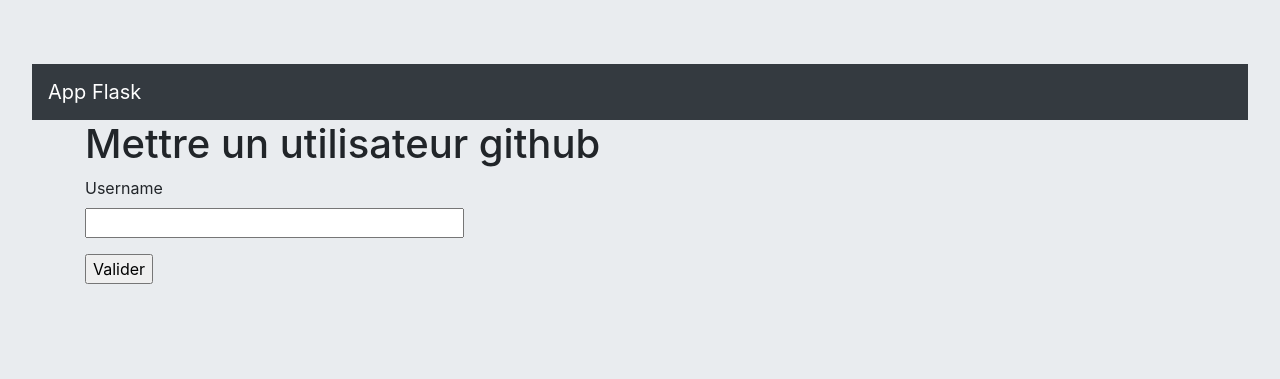
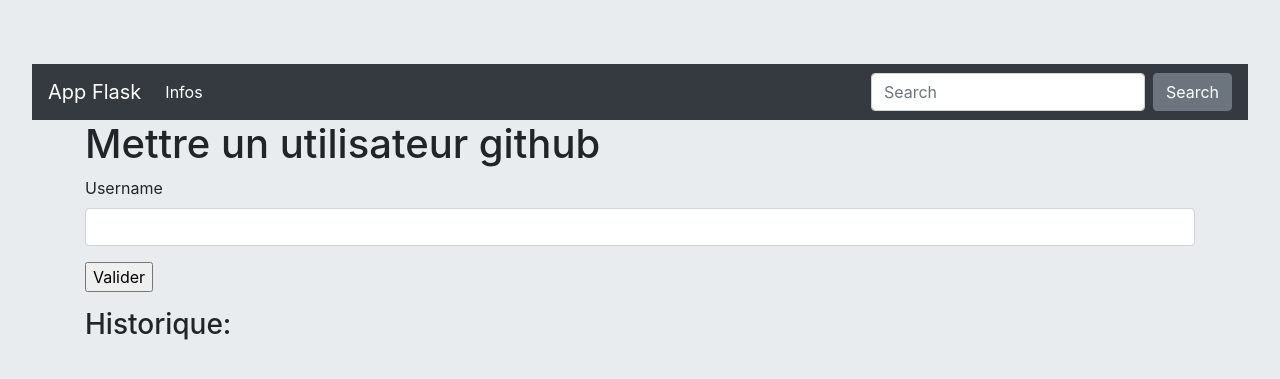
Before and after one commit to mamadoundiaye13/flask-app, a Flask app: page / in a window 1280 px wide. Shown: the top 379 px of the page. Run offline with Flask 2, Linux system fonts and the light colour scheme; data that the repository does not hold is empty; some libraries are stand-ins or nearby versions.

Commit message:
wep scrapping

```diff
--- a/app.py
+++ b/app.py
@@ -1,33 +1,51 @@
-from flask import render_template, url_for, Flask, redirect
+from flask import render_template, url_for, Flask, redirect, request
 import requests
-from config import Config
+from config import *
 from form import IndexForm
 from bs4 import BeautifulSoup as bs
-app = Flask(__name__)
+from flask_mysqldb import MySQL
+import pandas as pd
+import matplotlib.pyplot as plt
+import os
+import time
+import numpy as np
+
+app = Flask(__name__, static_folder='assets')
 app.config.from_object(Config)
+
+app.config['MYSQL_HOST'] = 'localhost'
+app.config['MYSQL_USER'] = 'root'
+app.config['MYSQL_PASSWORD'] = 'root'
+app.config['MYSQL_DB'] = 'DatabaseFlask'
+
+mysql = MySQL(app)
 
 @app.route('/', methods=['POST', 'GET'])
 def index():
     form = IndexForm()
-    if form.validate_on_submit():
-        return redirect(url_for('getUser', name=form.username.data))
+    cur = mysql.connection.cursor()
+    if form.validate_on_submit() and request.method == "POST":
+        # Insertion du login tapé dans le input
+        try:
+            cur.execute("INSERT INTO user (username, date) VALUES (%s, current_timestamp())", (form.username.data,))
+            mysql.connection.commit()
+            return redirect(url_for('getUser', name=form.username.data))
+        except Exception as e:
+            print(e)
+            return redirect(url_for('getUser', name=form.username.data))
 
-    url = "https://www.journaldunet.com/solutions/dsi/1420928-quels-sont-les-langages-les-mieux-maitrises-par-les-dev-francais/"
-    r = requests.get(url)
-    page = r.content
-    s = bs(page, 'html.parser')
-    images = s.find_all('img')
-    imgs = []
+    # Recupération des users cherchés
+    try:
+        query = "SELECT * from user"
+        cur.execute(query)
+        history = cur.fetchall()
+        return render_template('index.html',
+            form=form,
+            history = list(history)
+            )
 
-    for img in images:
-        if (img.has_attr('src') and img['src'].endswith('.jpeg')):
-            imgs.append(img['src'])
-
-    return render_template('index.html',
-        title='Username',
-        form=form,
-        imgs = imgs
-        )
+    except Exception as e:
+        return (str(e))
 
 @app.route('/user/<name>')
 @app.route('/user/')
@@ -68,7 +86,7 @@ def getUser(name=None):
             reposFollowings = reposFollowings
             )
 
-    elif response.headers['X-RateLimit-Remaining'] == str(0):
+    else:
         return render_template('error.html',
             status_code = response.status_code,
             limit = int(response.headers['X-RateLimit-Remaining']),
@@ -96,5 +114,63 @@ def getOneRepos(name=None, id=None, reposName = None):
         languages = languages
         )
 
+@app.route('/infos/')
+def infos():
+    url ="https://sebastien.saunier.me/blog/2014/05/13/classement-technologique-des-villes-francaises.html"
+    url2 = "https://www.journaldunet.com/solutions/dsi/1420928-quels-sont-les-langages-les-mieux-maitrises-par-les-dev-francais/"
+
+    r = requests.get(url2)
+    page2 = r.content
+    page = requests.get(url)
+
+    s = bs(page2, 'html.parser')
+    images = s.find_all('img')
+    imgs = []
+
+    for img in images:
+        if (img.has_attr('src') and img['src'].endswith('.jpeg')):
+            imgs.append(img['src'])
+
+
+    ## nombres de users par Villes francaises
+
+    df_list = pd.read_html(page.text)
+    df = df_list[0]
+
+    if not os.path.exists('./assets'):
+        os.makedirs('assets')
+
+    x =df['Agglomération'].tolist()
+    y = df['Dev / 1000 habitants'].tolist()
+    fig, ax = plt.subplots()
+    width = 0.5
+    ind = np.arange(len(y))
+    ax.barh(ind, y, width, color="blue")
+    ax.set_yticks(ind+width/2)
+    ax.set_yticklabels(x, minor=False)
+    plt.title('Pourcentage du nombre de dev par agglomération')
+    plt.xlabel('Pourcentage')
+    plt.ylabel('Agglomération')
+    for i, v in enumerate(y):
+        ax.text(v, i + .20, str(v), color='blue', fontweight='bold')
+    plt.savefig('./assets/bar.png', format='png', bbox_inches='tight')
+
+    m =df['Agglomération'].tolist()
+    n = df['# GitHub'].tolist()
+    fig, bx = plt.subplots()
+    width = 0.5
+    ind = np.arange(len(n))
+    bx.barh(ind, n, width, color="blue")
+    bx.set_yticks(ind+width/2)
+    bx.set_yticklabels(m, minor=False)
+    plt.title("Nombre d'utilisateur GitHub par agglomération")
+    plt.xlabel("Nombre d'utilisateur GitHub")
+    plt.ylabel('Agglomération')
+    for i, v in enumerate(n):
+        bx.text(v, i + .20, str(v), color='blue', fontweight='bold')
+    plt.savefig('./assets/hist.png', format='png', bbox_inches='tight')
+    return render_template('infos.html', images = imgs)
+
+
 if __name__ == '__main__' :
     app.run(debug = True)
--- a/templates/base.html
+++ b/templates/base.html
@@ -30,6 +30,18 @@
             aria-controls="navbarColor02" aria-expanded="false" aria-label="Toggle navigation">
         <span class="navbar-toggler-icon"></span>
     </button>
+
+    <div class="collapse navbar-collapse" id="navbarColor02">
+        <ul class="navbar-nav mr-auto">
+            <li class="nav-item active">
+                <a class="nav-link" href="{{ url_for('infos') }}">Infos <span class="sr-only">(current)</span></a>
+            </li>
+        </ul>
+        <form class="form-inline my-2 my-lg-0">
+            <input class="form-control mr-sm-2" type="text" placeholder="Search">
+            <button class="btn btn-secondary my-2 my-sm-0" type="submit">Search</button>
+        </form>
+    </div>
 </nav>
 <div class="container">
     {% block content %}{% endblock %}
--- a/templates/index.html
+++ b/templates/index.html
@@ -3,20 +3,20 @@
     <h1>Mettre un utilisateur github</h1>
     <form action="/" method="post" novalidate>
         {{ form.hidden_tag() }}
-        <p>
+        <div class="form-group">
             {{ form.username.label }}<br>
-            {{ form.username(size=32) }}
-        </p>
+            {{ form.username(size=32, class_="form-control") }}
+        </div>
         <p>{{ form.submit() }}</p>
     </form>
 
-    <div class="my-4">
-        <div class="row">
-            {% for img in imgs %}
-                <div class="col-lg-4 col-md-12 mb-4">
-                    <img src="{{img}}" class="img-fluid mb-4" alt="">
-                </div>
-            {% endfor%}
-        </div>
+    <div class="show" role="alert" aria-live="assertive" aria-atomic="true">
+        <h3>Historique:</h3>
+        {% for hist in history %}
+            <div class="toast-header">
+                <strong class="mr-auto"><a href="{{ url_for('getUser', name=hist[0]) }}">{{hist[0]}}</a></strong>
+                <small>{{hist[1]}}</small>
+            </div>
+        {% endfor %}
     </div>
 {% endblock %}
```
Also changed, not shown: templates/infos.html (added, +15 -0 lines), assets/bar.png (added), assets/hist.png (added), config.py (line endings or trailing spaces), 1 other file.
